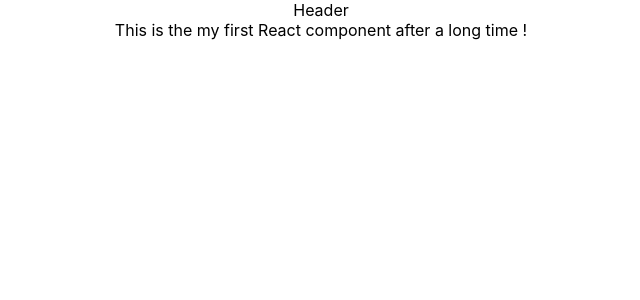
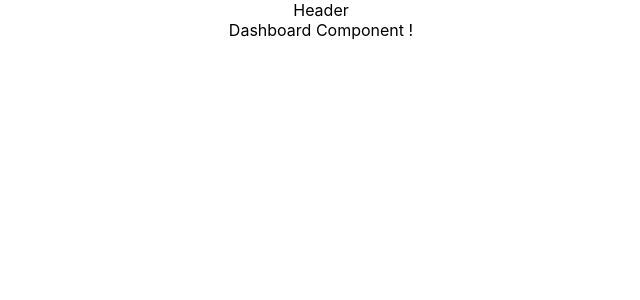
Before and after one commit to singh-anshuman/ir-web, a React (Create React App) app: page / in a window 1280 px wide. Shown: the top 300 px of the page, without its empty margins (319-959 px from the left). Built offline with nearby package versions, Linux system fonts and the light colour scheme.

Commit message:
Modified Dashboard text

```diff
--- a/src/components/Dashboard.jsx
+++ b/src/components/Dashboard.jsx
@@ -4,7 +4,7 @@
     render() {
         return (
             <div>
-                This is the my first React component after a long time !
+                Dashboard Component !
             </div>
         )
     }
```
